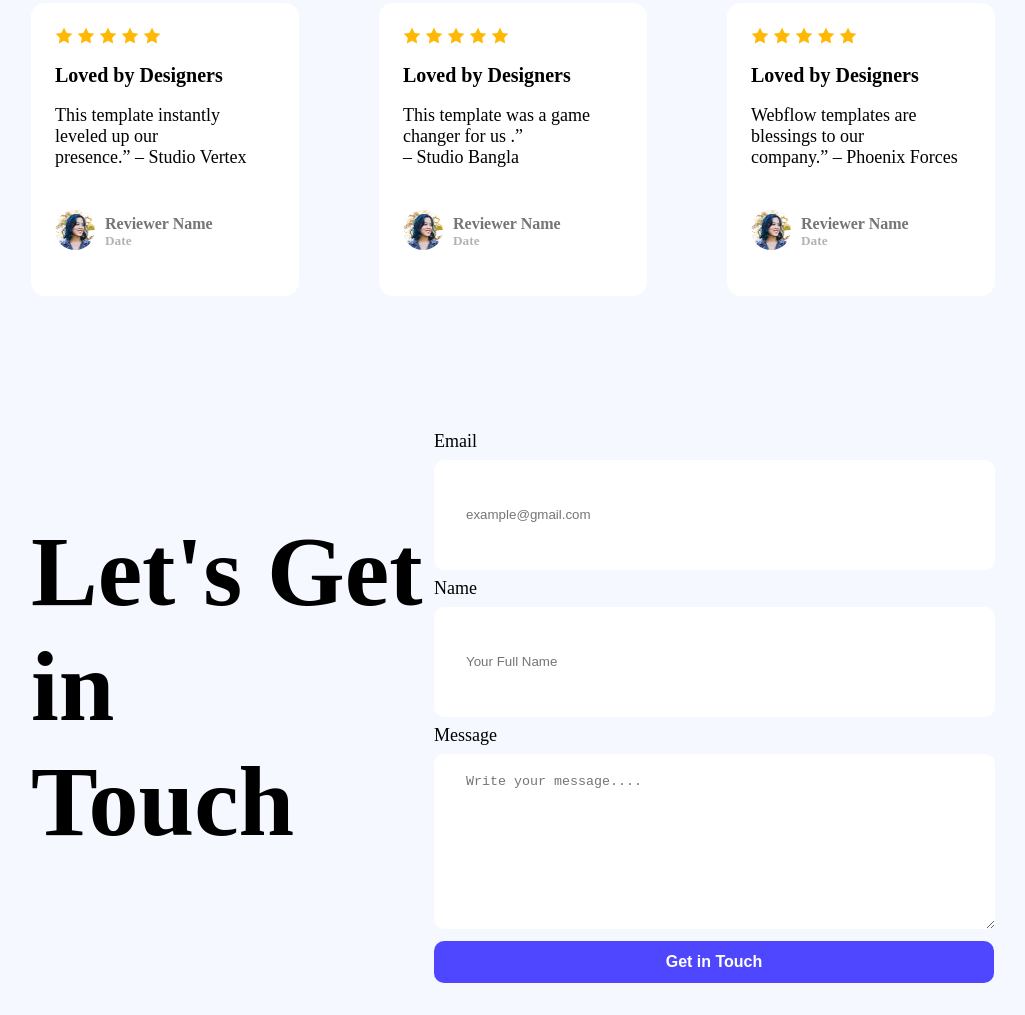
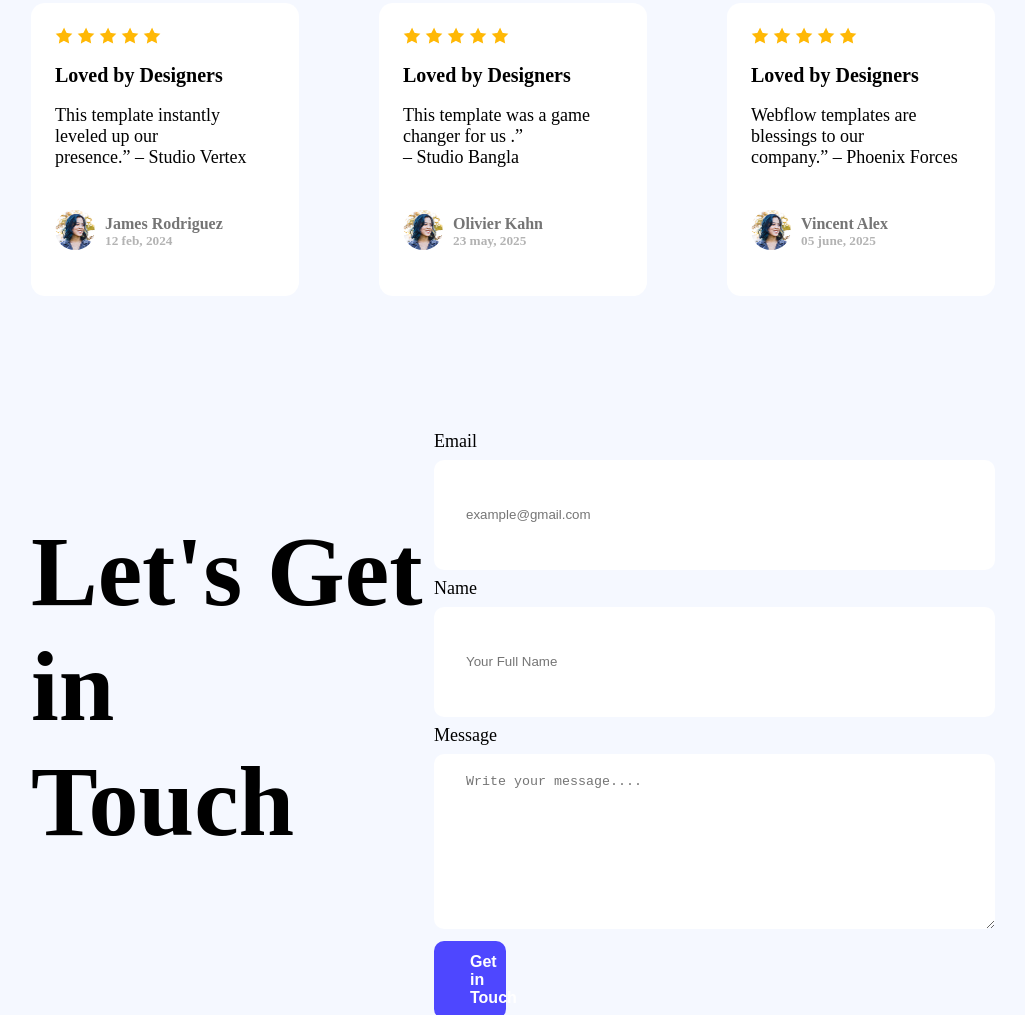
Before and after one commit to Oashii/Assignment-01, a plain HTML site: page index.html in a window 1280 px wide. Shown: the part 2002-3017 px from the top of the page, without its empty margins (127-1152 px from the left). Drawn offline with Linux system fonts and the light colour scheme.

Commit message:
added few  details

```diff
--- a/index.html
+++ b/index.html
@@ -105,8 +105,8 @@
                 />
               </div>
               <div class="user-info">
-                <h4>Reviewer Name</h4>
-                <h5>Date</h5>
+                <h4>James Rodriguez</h4>
+                <h5>12 feb, 2024</h5>
               </div>
             </div>
           </div>
@@ -129,8 +129,8 @@
                 />
               </div>
               <div class="user-info">
-                <h4>Reviewer Name</h4>
-                <h5>Date</h5>
+                <h4>Olivier Kahn</h4>
+                <h5>23 may, 2025</h5>
               </div>
             </div>
           </div>
@@ -154,8 +154,8 @@
                 />
               </div>
               <div class="user-info">
-                <h4>Reviewer Name</h4>
-                <h5>Date</h5>
+                <h4>Vincent Alex</h4>
+                <h5>05 june, 2025</h5>
               </div>
             </div>
           </div>
@@ -191,7 +191,7 @@
               ></textarea>
               <br />
               <a href="">
-                <button class="btn" style="width: 560px">Get in Touch</button>
+                <button class="btn" style="width: 50px">Get in Touch</button>
               </a>
             </form>
           </div>
```
